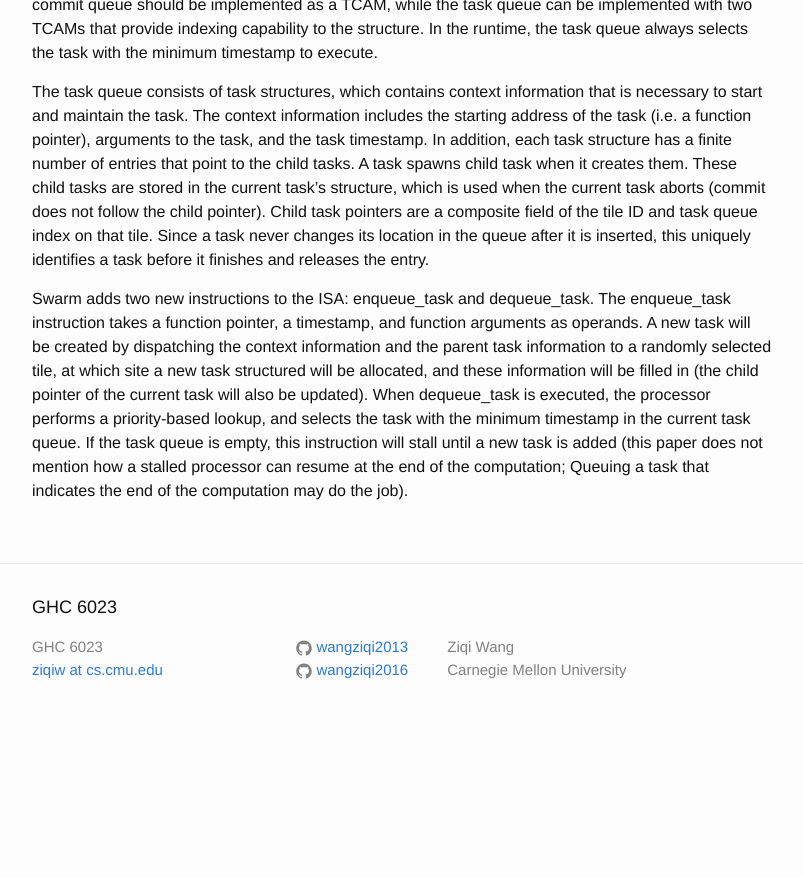
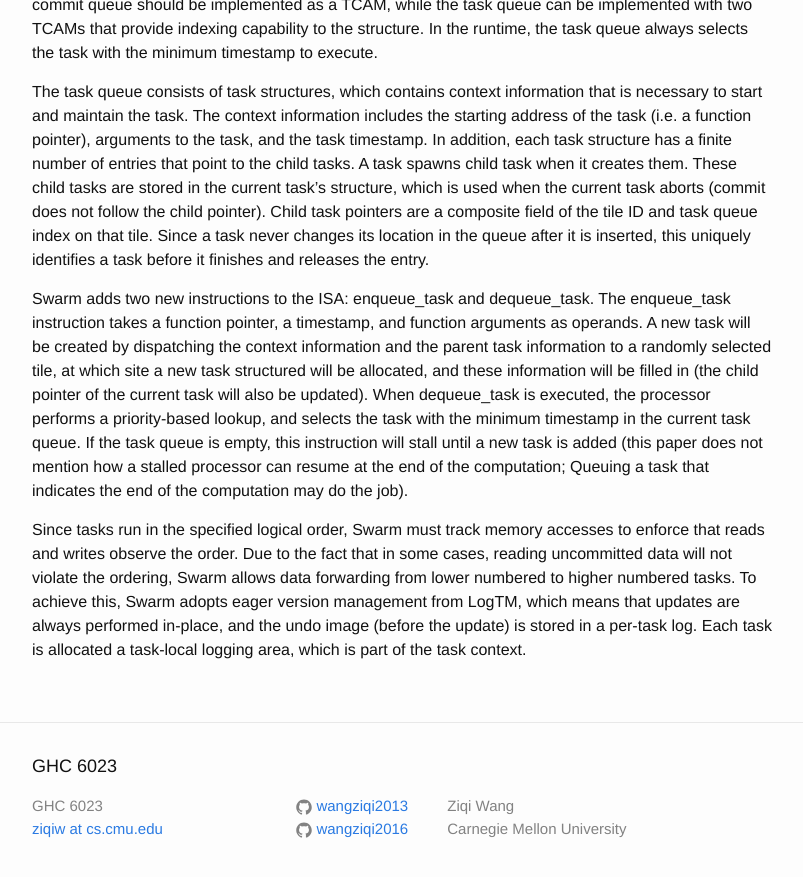
Before and after one commit to wangziqi2013/wangziqi2013.github.io, a Jekyll site: the page built from _posts/2019-08-12-swarm.markdown, in a window 1280 px wide and 900 px high, scrolled down 1393 px. Shown: the top 877 px of the window, without its empty margins (238-1041 px from the left). Built offline with Jekyll 4.4.1, drawn with Linux system fonts in a browser that asks for light colours; before the commit the page ends 2134 px from its top, so only the background shows below that.

Commit message:
Adding version management

```diff
--- a/_posts/2019-08-12-swarm.markdown
+++ b/_posts/2019-08-12-swarm.markdown
@@ -66,3 +66,9 @@ is executed, the processor performs a priority-based lookup, and selects the tas
 task queue. If the task queue is empty, this instruction will stall until a new task is added (this paper does not
 mention how a stalled processor can resume at the end of the computation; Queuing a task that indicates the end of the
 computation may do the job).
+
+Since tasks run in the specified logical order, Swarm must track memory accesses to enforce that reads and writes observe
+the order. Due to the fact that in some cases, reading uncommitted data will not violate the ordering, Swarm allows data
+forwarding from lower numbered to higher numbered tasks. To achieve this, Swarm adopts eager version management from LogTM,
+which means that updates are always performed in-place, and the undo image (before the update) is stored in a per-task log.
+Each task is allocated a task-local logging area, which is part of the task context.
```
